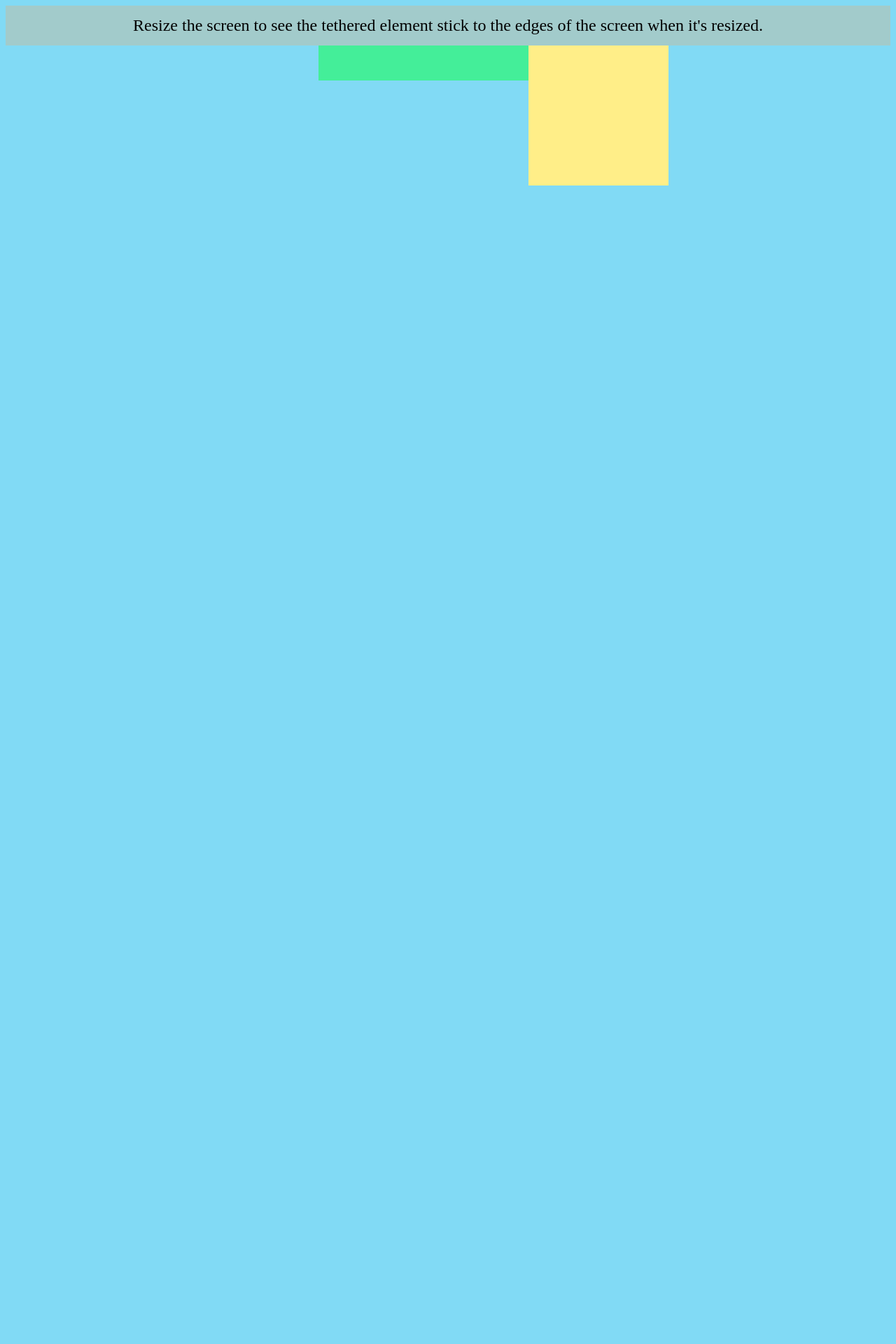
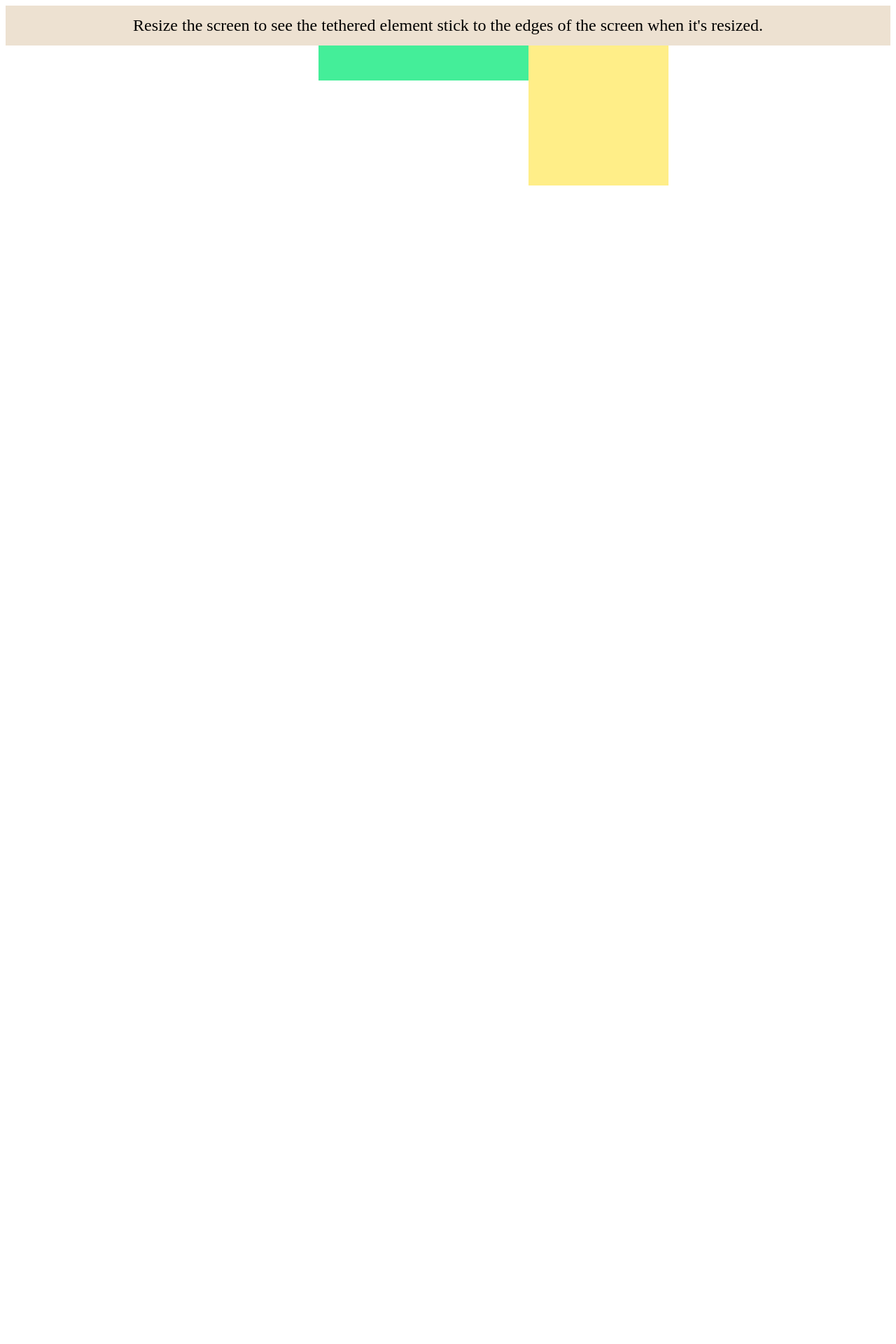
Before and after one commit to AformacWEBDEV3brive1/association, a PHP site: page /libraries/tether/examples/pin/index.html in a window 1280 px wide. Shown: the top 1920 px of the page at 70% size. Run offline with PHP 8.4, Linux system fonts and the light colour scheme; style sheets or scripts are compiled from the project's sources.

Commit message:
design
remplacer deuxième h1 par h2, aplatir première image, fond blanc, h2
pour dire "les dernières nouvelles", espace entre éléments, map en
footer et réseaux au-dessus de la map

```diff
--- a/custom/css/sass/desktop/global.scss
+++ b/custom/css/sass/desktop/global.scss
@@ -1,5 +1,6 @@
 body{
-    background-color: $bleu_pale;
+        //background-color: $bleu_pale;
+      background-color: white;
 }
 
 //class lier aux fonctions afficher()/cacher()
--- a/custom/css/sass/global.scss
+++ b/custom/css/sass/global.scss
@@ -1,6 +1,25 @@
 body{
-    background-color: $bleu_pale;
+    //background-color: $bleu_pale;
+      background-color: white;
 }
+
+.margeBottom1
+{
+     margin-bottom: 1%;
+}
+
+#accueil .taille
+{
+     width: 100%;
+     max-height: 500px;
+}
+
+#footer .taille
+{
+     width: 100%;
+     height: 100%;
+}
+
 //class lier aux fonctions afficher()/cacher()
 #nav_bar .cache{
 	display:none;
--- a/custom/css/sass/mobile/global.scss
+++ b/custom/css/sass/mobile/global.scss
@@ -1,5 +1,6 @@
 body{
-    background-color: $bleu_pale;
+        //background-color: $bleu_pale;
+      background-color: white;
 }
 
 #formulaire{
@@ -22,11 +23,6 @@ body{
 }
 
 #accueil {
-    .taille{
-        width:100%;
-        height:100%;
-    }
-
     .background_message{
         background-color: $back_message;
         color: $bleu_pale;
@@ -34,6 +30,7 @@ body{
     .espace_message{
         margin-top: 4%;
         margin-bottom: 4%;
+        text-align: center;
     }
 
     .espace h1{
--- a/custom/css/sass/tablet/global.scss
+++ b/custom/css/sass/tablet/global.scss
@@ -1,5 +1,6 @@
 body{
-    background-color: $bleu_pale;
+        //background-color: $bleu_pale;
+      background-color: white;
 }
 
 #accueil #article.back_article{
```
Also changed, not shown: custom/css/style.css (+17 -8 lines), index.php (+7 -30 lines), 1 other file.
